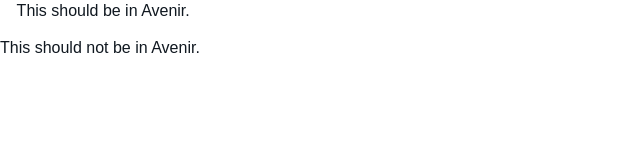
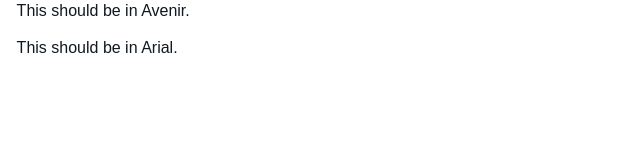
Before and after one commit to niqjohnson/qualtrics-css, a plain HTML site: page font-test/index.html in a window 1280 px wide. Shown: the full height of the page, 0-640 px from the left. Drawn offline with Linux system fonts and the light colour scheme; a small style sheet from the web is missing; a web font is replaced by a local one.

Commit message:
Update fonts test page

```diff
--- a/font-test/index.html
+++ b/font-test/index.html
@@ -18,6 +18,6 @@
         <span class="cf-icon cf-icon-favorite"></span> This should be in Avenir.
     </p>
     <p>
-        This should not be in Avenir.
+        <span class="cf-icon cf-icon-unfavorite"></span> This should be in Arial.
     </p>
 </body>
```
